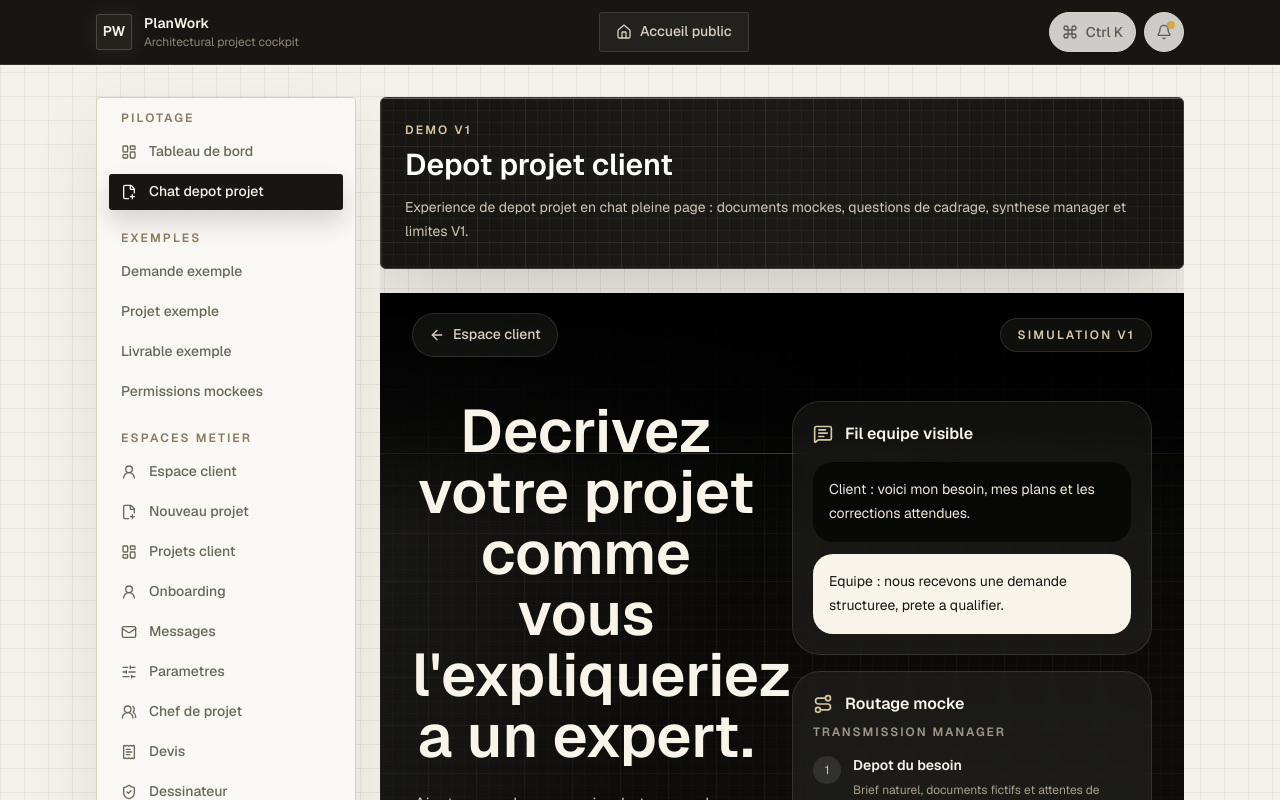
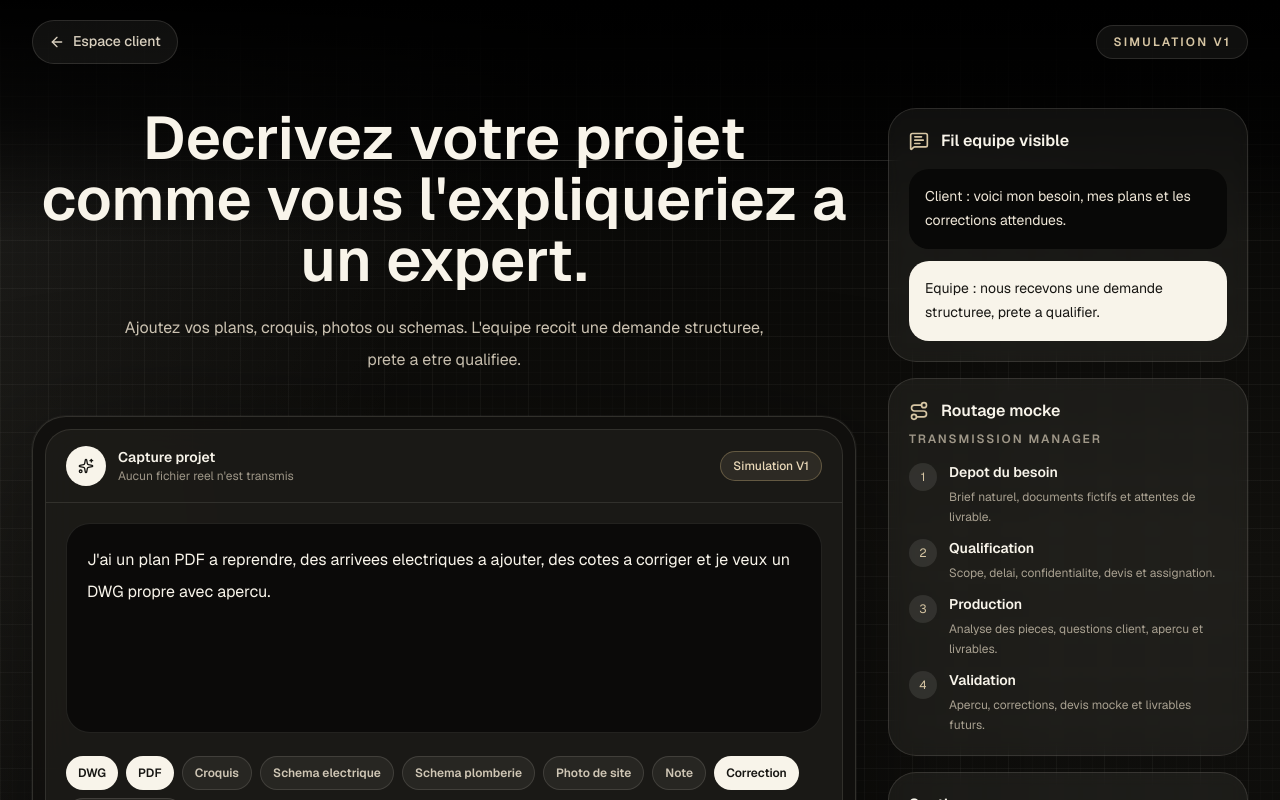
Before and after one commit to RAYAN-DOB/vellum, a Next.js app: page /dashboard/demandes/nouvelle in a window 1280 px wide. Shown: the top 800 px of the page. Built offline with nearby package versions, Linux system fonts and the light colour scheme.

Commit message:
Polish premium workflow app before merge

```diff
--- a/src/app/dashboard/demandes/nouvelle/page.tsx
+++ b/src/app/dashboard/demandes/nouvelle/page.tsx
@@ -1,15 +1,5 @@
 import { ProjectDepositFlow } from "@/components/chat/ProjectDepositFlow";
-import { AppShell } from "@/components/layout/AppShell";
-import { routes } from "@/lib/routes";
 
 export default function NewRequestPage() {
-  return (
-    <AppShell
-      activeHref={routes.workspace.newRequest}
-      description="Experience de depot projet en chat pleine page : documents mockes, questions de cadrage, synthese manager et limites V1."
-      title="Depot projet client"
-    >
-      <ProjectDepositFlow />
-    </AppShell>
-  );
+  return <ProjectDepositFlow />;
 }
--- a/src/components/chat/ProjectDepositFlow.tsx
+++ b/src/components/chat/ProjectDepositFlow.tsx
@@ -42,7 +42,7 @@ const transitionSteps = [
 ] as const;
 
 const defaultText =
-  "J'ai un plan PDF d'un local a reprendre. Je veux ajouter les arrivees electriques, corriger les cotes et obtenir une version DWG propre avec un apercu avant validation.";
+  "J'ai un plan PDF a reprendre, des arrivees electriques a ajouter, des cotes a corriger et je veux un DWG propre avec apercu.";
 
 export function ProjectDepositFlow() {
   const router = useRouter();
--- a/src/components/layout/AppShell.tsx
+++ b/src/components/layout/AppShell.tsx
@@ -98,7 +98,7 @@ export function AppShell({
             <div className="hidden px-3 pb-2 text-xs font-semibold uppercase tracking-[0.18em] text-[#8a7a5f] lg:block">
               Pilotage
             </div>
-            <div className="flex gap-2 overflow-x-auto pb-1 lg:grid lg:gap-1 lg:overflow-visible lg:pb-0">
+            <div className="grid grid-cols-2 gap-2 pb-1 lg:grid-cols-1 lg:gap-1 lg:pb-0">
               {workspaceNavigation.map((item) => {
                 const Icon = workspaceIcons[item.href];
 
@@ -106,7 +106,7 @@ export function AppShell({
                   <a
                     aria-current={activeHref === item.href ? "page" : undefined}
                     className={cn(
-                      "flex shrink-0 items-center gap-3 rounded-[3px] px-3 py-2 text-sm font-medium transition",
+                      "flex min-w-0 items-center gap-3 rounded-[3px] px-3 py-2 text-sm font-medium transition",
                       activeHref === item.href
                         ? "bg-[#171613] text-[#f7f3ea] shadow-[0_12px_25px_rgba(22,21,18,0.16)]"
                         : "text-[#6b665a] hover:bg-[#eee8dc] hover:text-[#171613]",
@@ -115,7 +115,7 @@ export function AppShell({
                     key={item.href}
                   >
                     <Icon className="size-4" aria-hidden="true" />
-                    {item.label}
+                    <span className="truncate">{item.label}</span>
                   </a>
                 );
               })}
@@ -124,12 +124,12 @@ export function AppShell({
             <div className="mt-4 hidden px-3 pb-2 text-xs font-semibold uppercase tracking-[0.18em] text-[#8a7a5f] lg:mt-5 lg:block">
               Exemples
             </div>
-            <div className="mt-2 flex gap-2 overflow-x-auto pb-1 lg:mt-0 lg:grid lg:gap-1 lg:overflow-visible lg:pb-0">
+            <div className="mt-2 grid grid-cols-2 gap-2 pb-1 lg:mt-0 lg:grid-cols-1 lg:gap-1 lg:pb-0">
               {workspaceSecondaryNavigation.map((item) => (
                 <a
                   aria-current={activeHref === item.href ? "page" : undefined}
                   className={cn(
-                    "flex shrink-0 items-center gap-3 rounded-[3px] px-3 py-2 text-sm font-medium transition",
+                    "flex min-w-0 items-center gap-3 rounded-[3px] px-3 py-2 text-sm font-medium transition",
                     activeHref === item.href
                       ? "bg-[#171613] text-[#f7f3ea] shadow-[0_12px_25px_rgba(22,21,18,0.16)]"
                       : "text-[#6b665a] hover:bg-[#eee8dc] hover:text-[#171613]",
@@ -137,7 +137,7 @@ export function AppShell({
                   href={item.href}
                   key={item.href}
                 >
-                  {item.label}
+                  <span className="truncate">{item.label}</span>
                 </a>
               ))}
             </div>
@@ -145,7 +145,7 @@ export function AppShell({
             <div className="mt-4 hidden px-3 pb-2 text-xs font-semibold uppercase tracking-[0.18em] text-[#8a7a5f] lg:mt-5 lg:block">
               Espaces metier
             </div>
-            <div className="mt-2 flex gap-2 overflow-x-auto pb-1 lg:mt-0 lg:grid lg:gap-1 lg:overflow-visible lg:pb-0">
+            <div className="mt-2 grid grid-cols-2 gap-2 pb-1 lg:mt-0 lg:grid-cols-1 lg:gap-1 lg:pb-0">
               {roleNavigation.map((item) => {
                 const Icon = roleIcons[item.href];
 
@@ -153,7 +153,7 @@ export function AppShell({
                   <a
                     aria-current={activeHref === item.href ? "page" : undefined}
                     className={cn(
-                      "flex shrink-0 items-center gap-3 rounded-[3px] px-3 py-2 text-sm font-medium transition",
+                      "flex min-w-0 items-center gap-3 rounded-[3px] px-3 py-2 text-sm font-medium transition",
                       activeHref === item.href
                         ? "bg-[#2b2923] text-[#f7f3ea] shadow-[0_12px_25px_rgba(22,21,18,0.18)]"
                         : "text-[#6b665a] hover:bg-[#eee8dc] hover:text-[#171613]",
@@ -162,7 +162,7 @@ export function AppShell({
                     key={item.href}
                   >
                     <Icon className="size-4" aria-hidden="true" />
-                    {item.label}
+                    <span className="truncate">{item.label}</span>
                   </a>
                 );
               })}
@@ -179,7 +179,7 @@ export function AppShell({
           </nav>
         </aside>
 
-        <main className="min-w-0 max-w-[calc(100vw-2rem)] overflow-hidden sm:max-w-full">
+        <main className="min-w-0 w-full max-w-[calc(100vw-2rem)] overflow-hidden sm:max-w-full">
           <ArchitecturalGridBackground className="mb-6 rounded-[6px] border border-[#3c3932] p-5 shadow-[0_32px_90px_rgba(22,21,18,0.18)] sm:p-6">
             <div className="flex flex-col gap-4 lg:flex-row lg:items-end lg:justify-between">
             <div className="min-w-0">
--- a/src/components/notifications/NotificationCenter.tsx
+++ b/src/components/notifications/NotificationCenter.tsx
@@ -23,7 +23,7 @@ export function NotificationCenter() {
       </button>
 
       {open ? (
-        <div className="absolute right-0 top-12 z-40 w-[min(24rem,calc(100vw-2rem))] overflow-hidden rounded-[24px] border border-[#34312b] bg-[#10100e]/96 text-[#f7f3ea] shadow-[0_30px_100px_rgba(0,0,0,0.38)] backdrop-blur-xl">
+        <div className="fixed inset-x-4 top-16 z-40 overflow-hidden rounded-[24px] border border-[#34312b] bg-[#10100e]/96 text-[#f7f3ea] shadow-[0_30px_100px_rgba(0,0,0,0.38)] backdrop-blur-xl sm:absolute sm:inset-x-auto sm:right-0 sm:top-12 sm:w-[min(24rem,calc(100vw-2rem))]">
           <div className="border-b border-[#f7f3ea]/10 px-4 py-4">
             <p className="text-sm font-semibold">Notifications projet</p>
             <p className="mt-1 text-xs text-[#9d9485]">
--- a/src/components/ui/Button.tsx
+++ b/src/components/ui/Button.tsx
@@ -6,7 +6,7 @@ import { cn } from "@/lib/utils";
 
 const buttonVariants = cva(
   [
-    "inline-flex items-center justify-center rounded-[3px] font-medium transition duration-200 active:translate-y-px",
+    "inline-flex min-w-0 items-center justify-center rounded-[3px] font-medium transition duration-200 active:translate-y-px",
     "disabled:pointer-events-none disabled:cursor-not-allowed disabled:opacity-50",
     "focus-visible:outline focus-visible:outline-2 focus-visible:outline-offset-2",
   ],
--- a/src/components/ui/Card.tsx
+++ b/src/components/ui/Card.tsx
@@ -4,7 +4,7 @@ import { cva, type VariantProps } from "class-variance-authority";
 import { cn } from "@/lib/utils";
 
 const cardVariants = cva(
-  "premium-panel rounded-[4px] border bg-[#fbfaf6] text-[#171613]",
+  "premium-panel min-w-0 rounded-[4px] border bg-[#fbfaf6] text-[#171613]",
   {
     variants: {
       tone: {
@@ -41,7 +41,9 @@ export function CardHeader({
   className,
   ...props
 }: HTMLAttributes<HTMLDivElement>) {
-  return <div className={cn("space-y-1.5 p-5 sm:p-6", className)} {...props} />;
+  return (
+    <div className={cn("min-w-0 space-y-1.5 p-5 sm:p-6", className)} {...props} />
+  );
 }
 
 export function CardTitle({
@@ -50,7 +52,10 @@ export function CardTitle({
 }: HTMLAttributes<HTMLHeadingElement>) {
   return (
     <h3
-      className={cn("text-base font-semibold leading-6 text-[#171613]", className)}
+      className={cn(
+        "break-words text-base font-semibold leading-6 text-[#171613]",
+        className,
+      )}
       {...props}
     />
   );
@@ -61,7 +66,10 @@ export function CardDescription({
   ...props
 }: HTMLAttributes<HTMLParagraphElement>) {
   return (
-    <p className={cn("text-sm leading-6 text-[#6b665a]", className)} {...props} />
+    <p
+      className={cn("break-words text-sm leading-6 text-[#6b665a]", className)}
+      {...props}
+    />
   );
 }
 
@@ -69,7 +77,9 @@ export function CardContent({
   className,
   ...props
 }: HTMLAttributes<HTMLDivElement>) {
-  return <div className={cn("p-5 pt-0 sm:p-6 sm:pt-0", className)} {...props} />;
+  return (
+    <div className={cn("min-w-0 p-5 pt-0 sm:p-6 sm:pt-0", className)} {...props} />
+  );
 }
 
 export function CardFooter({
```
Also changed, not shown: src/components/command/CommandPalette.tsx (+16 -2 lines), src/components/project/ClientProjectList.tsx (+12 -4 lines), src/components/project/PremiumProjectDetail.tsx (+17 -10 lines), src/components/roles/ManagerAssignmentBoard.tsx (+6 -10 lines).
